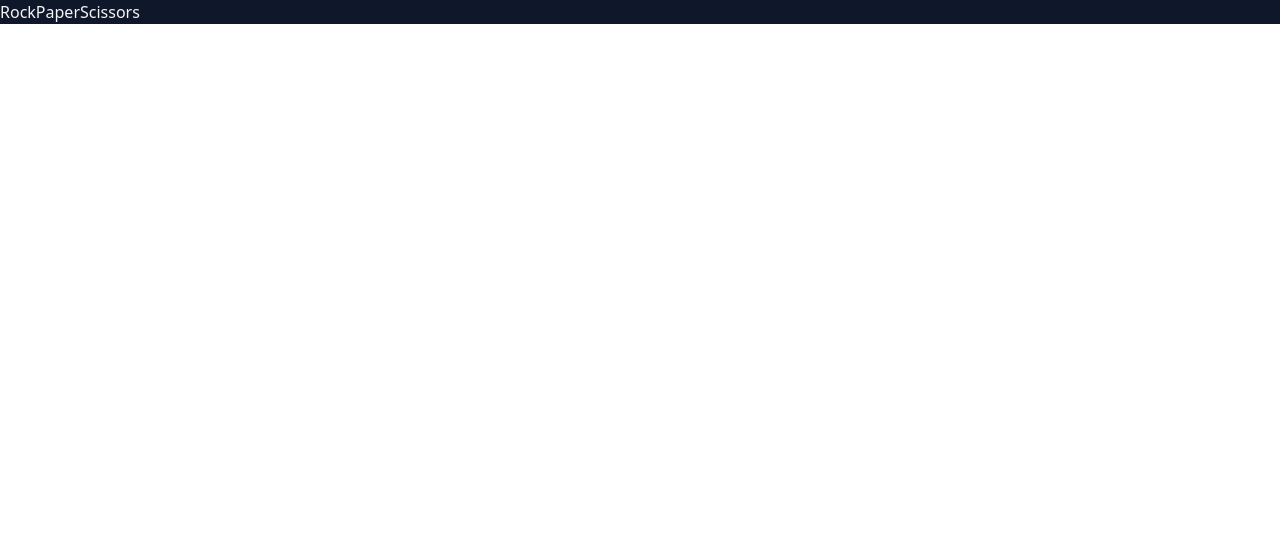
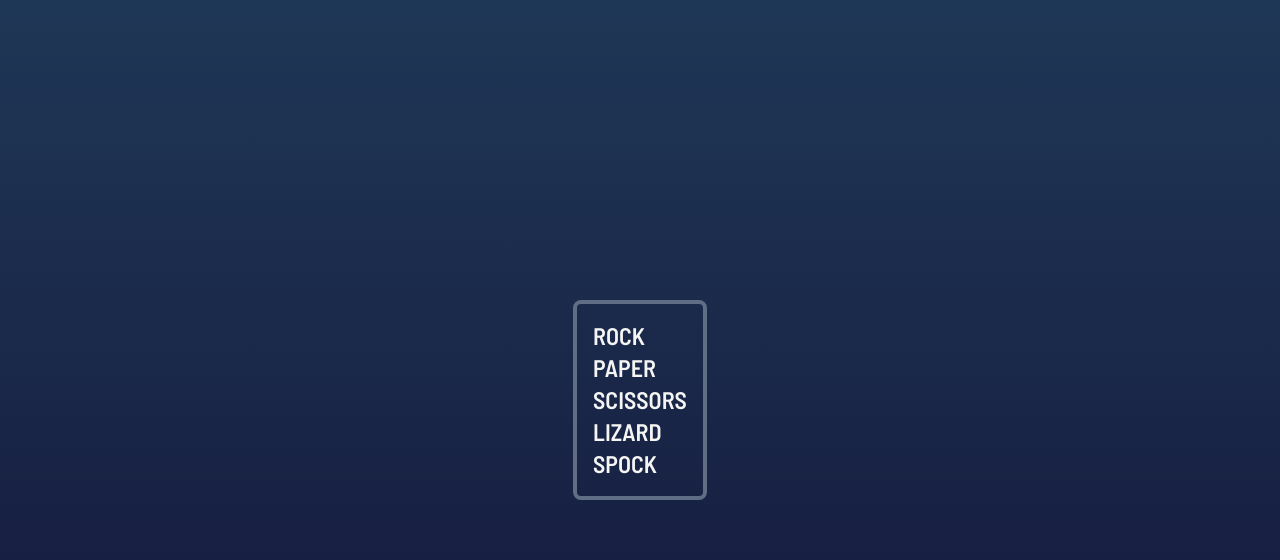
Before and after one commit to daft2/frontend-2023, a React (Vite) app: page /rock-paper-scissors in a window 1280 px wide. Shown: the top 560 px of the page. Built offline with nearby package versions, Linux system fonts and the light colour scheme.

Commit message:
feat: add bg color & action move header

```diff
--- a/src/domains/rock-paper-scissors/RockPaperScissors.tsx
+++ b/src/domains/rock-paper-scissors/RockPaperScissors.tsx
@@ -1,9 +1,21 @@
 import React from "react";
 
-type Props = {};
+const ActionMove = ["rock", "paper", "scissors", "lizard", "spock"];
 
-const RockPaperScissors = (props: Props) => {
-  return <div>RockPaperScissors</div>;
+const RockPaperScissors = () => {
+  return (
+    <div className="w-screen h-screen bg-gradient-to-b font-barlowSemiCondensed flex items-center justify-center font-semibold to-rpsBackgroundDark from-rpsBackgroundLight">
+      <div className="flex flex-col">
+        <div className="flex justify-between border-4 border-rpsHeader rounded-lg">
+          <div className="flex flex-col p-4">
+            {ActionMove.map((action) => (
+              <span className="text-2xl uppercase">{action}</span>
+            ))}
+          </div>
+        </div>
+      </div>
+    </div>
+  );
 };
 
 export default RockPaperScissors;
```
